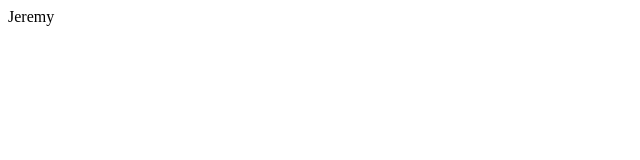
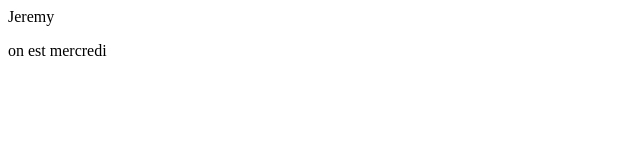
Before and after one commit to jeremygsz/formation-mercredi, a plain HTML site: page index.html in a window 1280 px wide. Shown: the full height of the page, 0-640 px from the left. Drawn offline with Linux system fonts and the light colour scheme.

Commit message:
ajout paragraphe

```diff
--- a/index.html
+++ b/index.html
@@ -1 +1,2 @@
 Jeremy
+<p>on est mercredi</p>
```
